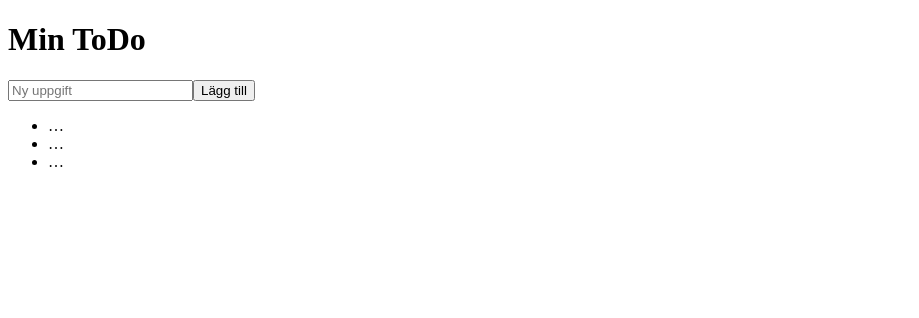
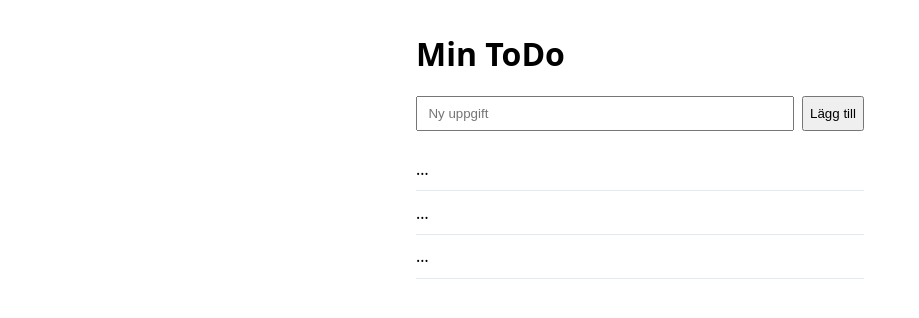
Before and after one commit to Roscoe-Addington/v40-css-react-camp, a React app in the folder app/: page / in a window 1280 px wide. Shown: the top 318 px of the page, without its empty margins (0-919 px from the left). Built offline with nearby package versions, Linux system fonts and the light colour scheme; the HTML template or start-up script is replaced by a standard one.

Commit message:
Koppla App.css via import och className-layout

```diff
--- a/app/src/App.css
+++ b/app/src/App.css
@@ -1,21 +1,32 @@
-/* Saknas fortfarande: … */
-
+/* Saknas fortfarande: maxbredd, input-row i flex, liststil */
 .app {
   max-width: 28rem;
   margin: 2rem auto;
   font-family: system-ui, sans-serif;
 }
+
 .input-row {
   display: flex;
   gap: 0.5rem;
   margin-bottom: 1rem;
 }
+
+.input-row input {
+  flex: 1;
+  padding: 0.5rem 0.65rem;
+}
+
 .todo-list {
   list-style: none;
   padding: 0;
+  margin: 0;
 }
 
 .todo {
+  display: flex;
+  flex-wrap: wrap;
+  gap: 0.5rem;
+  align-items: center;
   padding: 0.65rem 0;
   border-bottom: 1px solid #e2e8f0;
 }
--- a/app/src/App.jsx
+++ b/app/src/App.jsx
@@ -1,4 +1,5 @@
 import { useState } from "react";
+import "./App.css";
 
 function App() {
   const [todos, setTodos] = useState([
@@ -12,17 +13,12 @@ function App() {
     e.preventDefault();
     const trimmed = text.trim();
     if (!trimmed) return;
-    setTodos([
-      ...todos,
-      { id: Date.now(), text: trimmed, done: false },
-    ]);
+    setTodos([...todos, { id: Date.now(), text: trimmed, done: false }]);
     setText("");
   }
 
   function toggleDone(id) {
-    setTodos(
-      todos.map((t) => (t.id === id ? { ...t, done: !t.done } : t))
-    );
+    setTodos(todos.map((t) => (t.id === id ? { ...t, done: !t.done } : t)));
   }
 
   function removeTodo(id) {
@@ -48,7 +44,6 @@ function App() {
         ))}
       </ul>
     </main>
-
   );
 }
 
```
Lines whose indentation alone changed are shown as unchanged.
